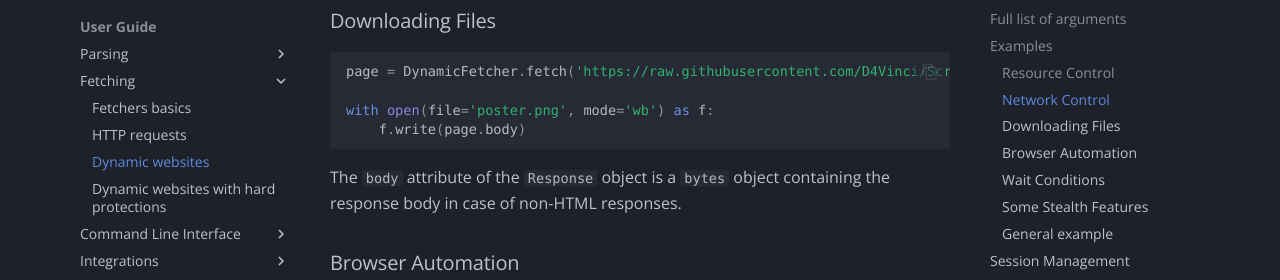
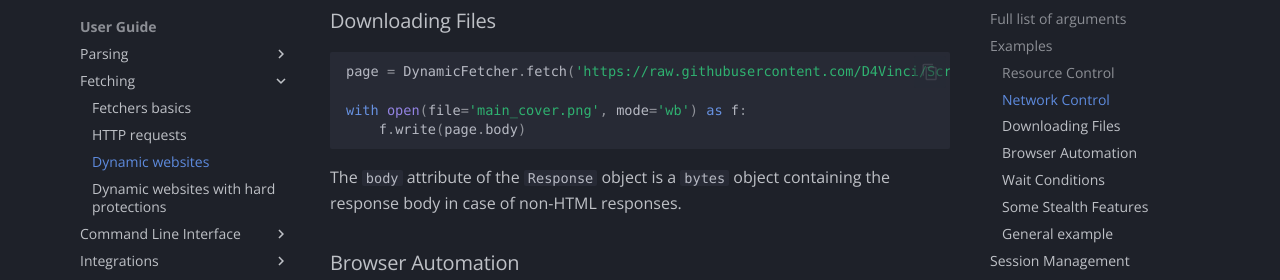
Before and after one commit to CybrFlux/CybrScrape, an MkDocs documentation site: the page built from docs/fetching/dynamic.md, in a window 1280 px wide and 900 px high, scrolled down 5118 px. Shown: the part 197-477 px from the top of the window. Built offline with MkDocs 1.6.1 and Material for MkDocs 9.7.7, drawn with Linux system fonts in a browser that asks for light colours; some web fonts are replaced; plug-ins that fetch from the network failed and are left out; comment, search, counter and statistics services are not loaded.

````diff
--- a/docs/fetching/dynamic.md
+++ b/docs/fetching/dynamic.md
@@ -122,9 +122,9 @@ page = DynamicFetcher.fetch('https://example.com', proxy='http://username:passwo
 ### Downloading Files
 
 ```python
-page = DynamicFetcher.fetch('https://raw.githubusercontent.com/D4Vinci/Scrapling/main/images/poster.png')
+page = DynamicFetcher.fetch('https://raw.githubusercontent.com/D4Vinci/Scrapling/main/images/main_cover.png')
 
-with open(file='poster.png', mode='wb') as f:
+with open(file='main_cover.png', mode='wb') as f:
     f.write(page.body)
 ```
 
````
Also changed, not shown: docs/fetching/static.md (+2 -2 lines), docs/index.md (+31 -2 lines), docs/parsing/main_classes.md (+3 -4 lines).
